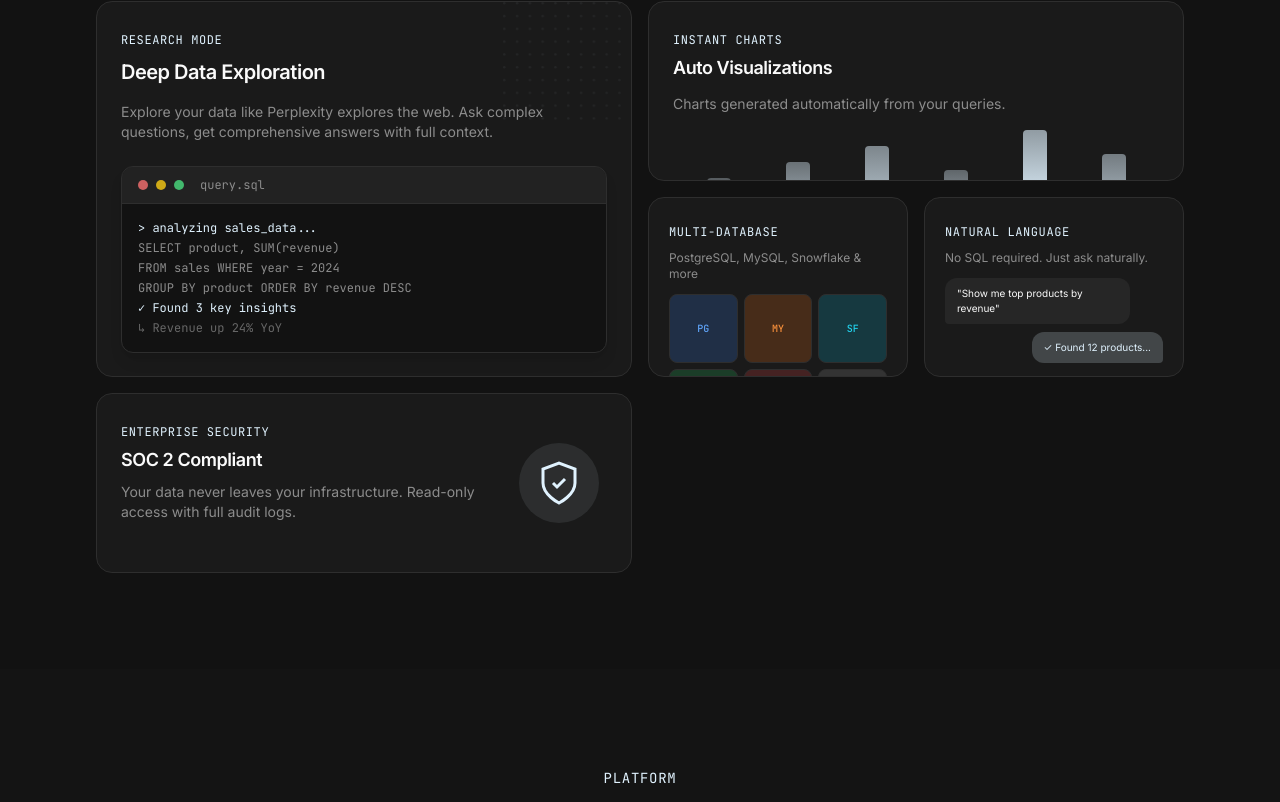
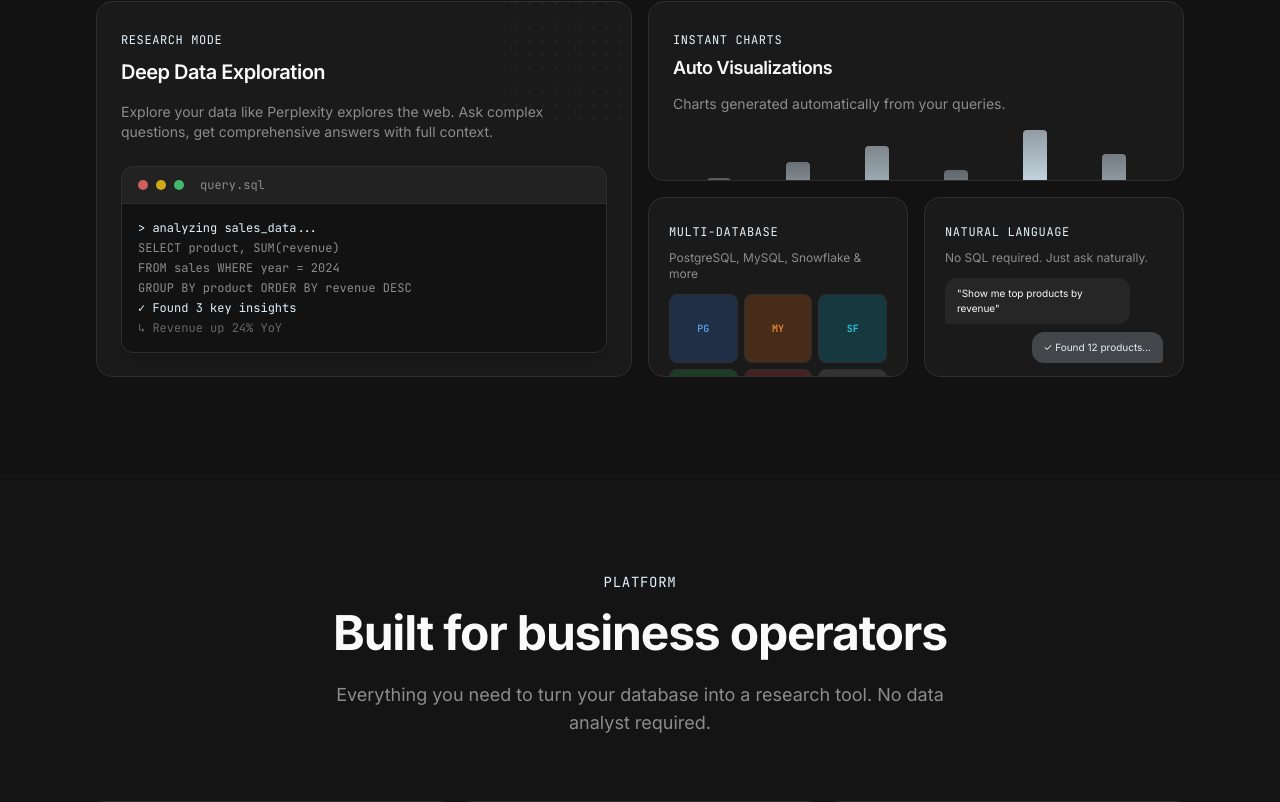
Before and after one commit to subashchandraboseanuradha/raven-echo-clone, a React (Vite) app: page / in a window 1280 px wide. Shown: the part 1127-1929 px from the top of the page. Built offline with nearby package versions, Linux system fonts and the light colour scheme; the HTML template or start-up script is replaced by a standard one.

Commit message:
Visual edit in Lovable
Edited UI in Lovable

```diff
--- a/src/components/Features.tsx
+++ b/src/components/Features.tsx
@@ -1,6 +1,5 @@
 const Features = () => {
-  return (
-    <section id="features" className="py-24 px-6">
+  return <section id="features" className="py-24 px-6">
       <div className="container mx-auto max-w-6xl">
         <div className="text-center mb-16">
           <span className="text-sm font-mono text-primary uppercase tracking-wider">Features</span>
@@ -98,21 +97,27 @@ const Features = () => {
 
             {/* Database Icons Grid */}
             <div className="grid grid-cols-3 gap-1.5 flex-1">
-              {[
-                { name: 'PG', color: 'bg-blue-500/20 text-blue-400' },
-                { name: 'MY', color: 'bg-orange-500/20 text-orange-400' },
-                { name: 'SF', color: 'bg-cyan-500/20 text-cyan-400' },
-                { name: 'BQ', color: 'bg-green-500/20 text-green-400' },
-                { name: 'RS', color: 'bg-red-500/20 text-red-400' },
-                { name: '+5', color: 'bg-muted text-muted-foreground' },
-              ].map((db) => (
-                <div
-                  key={db.name}
-                  className={`aspect-square rounded-lg border border-border flex items-center justify-center text-[10px] font-mono font-medium ${db.color} group-hover:scale-105 transition-transform`}
-                >
+              {[{
+              name: 'PG',
+              color: 'bg-blue-500/20 text-blue-400'
+            }, {
+              name: 'MY',
+              color: 'bg-orange-500/20 text-orange-400'
+            }, {
+              name: 'SF',
+              color: 'bg-cyan-500/20 text-cyan-400'
+            }, {
+              name: 'BQ',
+              color: 'bg-green-500/20 text-green-400'
+            }, {
+              name: 'RS',
+              color: 'bg-red-500/20 text-red-400'
+            }, {
+              name: '+5',
+              color: 'bg-muted text-muted-foreground'
+            }].map(db => <div key={db.name} className={`aspect-square rounded-lg border border-border flex items-center justify-center text-[10px] font-mono font-medium ${db.color} group-hover:scale-105 transition-transform`}>
                   {db.name}
-                </div>
-              ))}
+                </div>)}
             </div>
           </div>
 
@@ -137,29 +142,10 @@ const Features = () => {
           </div>
 
           {/* Security - Bottom Card */}
-          <div className="md:col-span-2 bg-card border border-border rounded-2xl p-6 flex overflow-hidden relative group hover:border-primary/50 transition-colors">
-            <div className="flex-1">
-              <span className="text-xs font-mono text-primary uppercase tracking-wider">Enterprise Security</span>
-              <h3 className="text-lg font-semibold text-foreground mt-1 mb-2">SOC 2 Compliant</h3>
-              <p className="text-muted-foreground text-sm">
-                Your data never leaves your infrastructure. Read-only access with full audit logs.
-              </p>
-            </div>
 
-            {/* Shield Graphic */}
-            <div className="flex items-center justify-center w-24 relative">
-              <div className="absolute w-20 h-20 rounded-full bg-primary/10 animate-pulse"></div>
-              <svg className="w-12 h-12 text-primary relative z-10" viewBox="0 0 24 24" fill="none" stroke="currentColor" strokeWidth="1.5">
-                <path d="M12 22s8-4 8-10V5l-8-3-8 3v7c0 6 8 10 8 10z" />
-                <path d="M9 12l2 2 4-4" />
-              </svg>
-            </div>
-          </div>
 
         </div>
       </div>
-    </section>
-  );
+    </section>;
 };
-
 export default Features;
```
